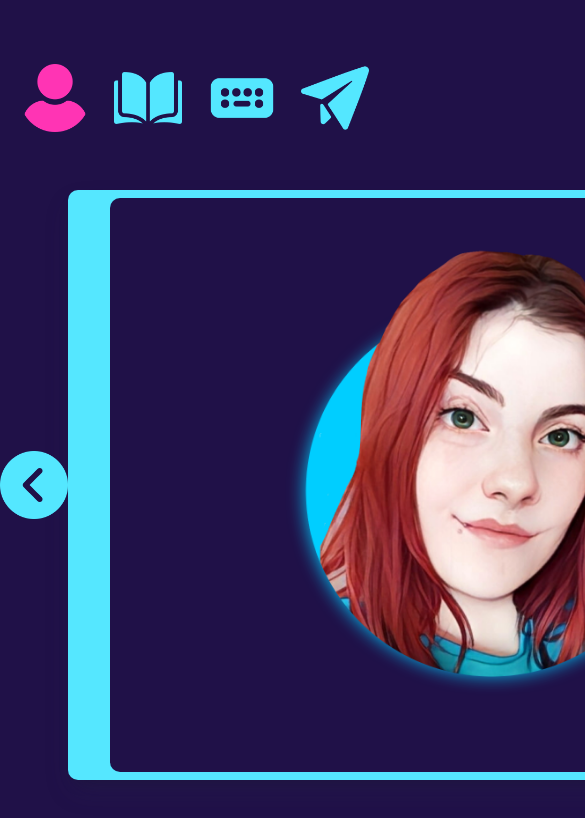
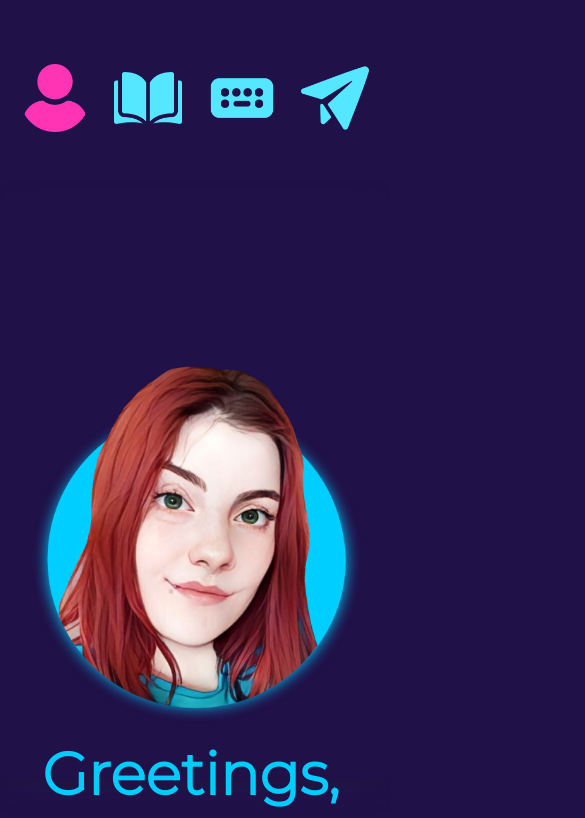
Before and after one commit to Laura-Foxey/Portofolio, a React (Create React App) app: page / in a window 390 px wide. Shown: the top 818 px of the page, 585 px wide, since content can reach past the window. Built offline with nearby package versions, Linux system fonts and the light colour scheme; a web font is replaced by a local one.

Commit message:
create mobile friendly about page

```diff
--- a/src/App.css
+++ b/src/App.css
@@ -35,3 +35,26 @@
   height: 68vh;
   margin-left: 5vh;
 }
+
+@media only screen and (max-width: 700px) {
+  .arrow {
+    visibility: hidden;
+    width: 0;
+    height: 0;
+  }
+
+  .grid {
+    display: flex;
+    flex-direction: column;
+  }
+
+  .outline {
+    width: 100%;
+    background-color: var(--background-color);
+  }
+
+  .template {
+    margin: 0px;
+    padding: 15vh 3vh 3vh 3vh;
+  }
+}
--- a/src/components/CSS/About.css
+++ b/src/components/CSS/About.css
@@ -15,10 +15,10 @@
     padding-left: 20vh;
 }
 
-
 .about-image img {
     width: 50vh;
 }
+
 .about-text-underline {
     margin-top: -6vh;
     font-size: 1.5vh;
@@ -36,3 +36,30 @@ h3 {
 h4 {
     font-size: 2.5vh;
 }
+
+@media only screen and (max-width: 700px) {
+
+    .about {
+        display: flex;
+        flex-direction: column;
+        justify-content: space-evenly;
+        width: 100%;
+    }
+
+    .about-image{
+        padding-top: 5vh;
+        padding-left: 0vh;
+    }
+
+    .about-image img {
+        width: 40vh;
+    }
+
+    .about-text {
+        width: fit-content;
+    }
+
+    .about-text-underline {
+        margin-top: 1vh;
+    }
+}
```
